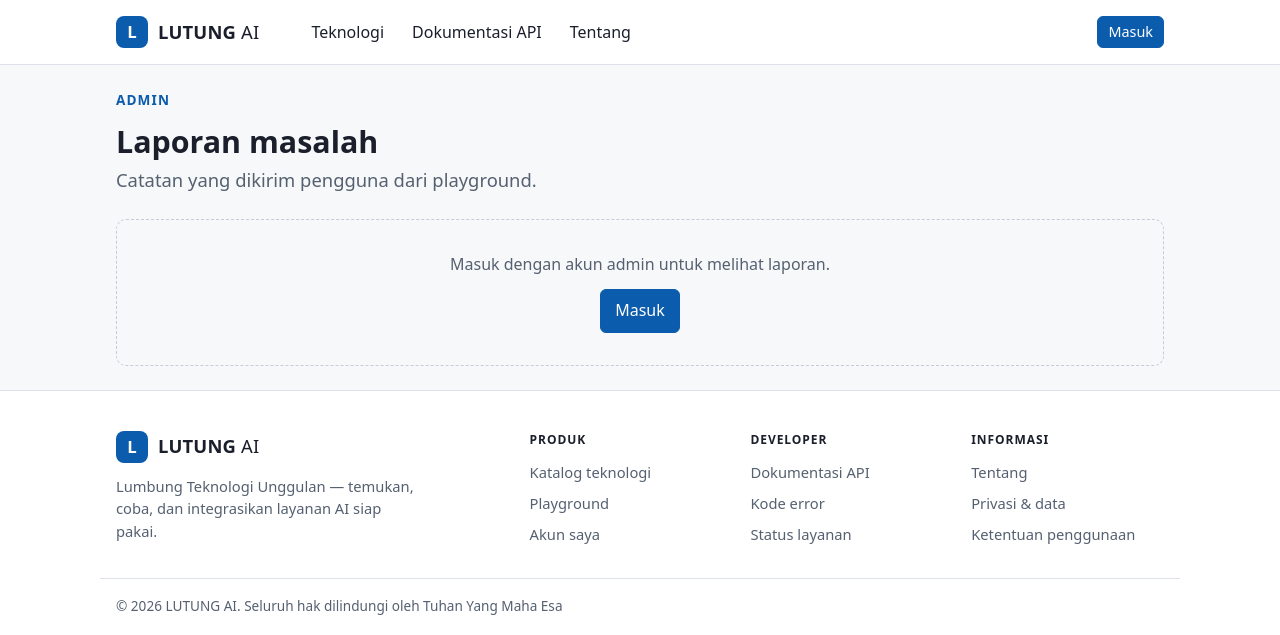
After one commit to rizkynindra/lutung-ai-commercial, a FastAPI app: page /admin/feedback in a window 1280 px wide. The commit adds this page. Shown: the top 635 px of the page. Run offline with FastAPI, Linux system fonts and the light colour scheme.

Commit message:
add feedback page

```diff
--- a/app/db.py
+++ b/app/db.py
@@ -9,6 +9,7 @@ import time
 import uuid
 
 DB_PATH = os.getenv("LUTUNG_DB_PATH", "lutung.db")
+FEEDBACK_LIST_LIMIT = 200
 
 SCHEMA = """
 CREATE TABLE IF NOT EXISTS users (
@@ -124,3 +125,15 @@ def add_feedback(user_id, tech, request_id, message):
     with connect() as c:
         c.execute("INSERT INTO feedback (id, user_id, technology_id, request_id, message, created_at) VALUES (?,?,?,?,?,?)",
                   (_id(), user_id, tech, request_id, message, time.time()))
+
+
+def list_feedback(limit=FEEDBACK_LIST_LIMIT):
+    """Newest reports first, with the sender's account. One extra row detects a longer list."""
+    with connect() as c:
+        rows = c.execute(
+            "SELECT f.technology_id, f.request_id, f.message, f.created_at, u.email, u.display_name "
+            "FROM feedback f LEFT JOIN users u ON u.id = f.user_id "
+            "ORDER BY f.created_at DESC LIMIT ?",
+            (limit + 1,),
+        ).fetchall()
+    return [dict(row) for row in rows[:limit]], len(rows) > limit
--- a/app/main.py
+++ b/app/main.py
@@ -186,6 +186,19 @@ async def feedback(request: Request):
     context = str(body.get("context", ""))[:500]
     db.add_feedback(user["id"], body["technology"], str(body.get("request_id", ""))[:64], f"{msg}\n\n[context] {context}")
     return {"ok": True}
+
+
+@app.get("/api/v1/admin/feedback")
+def admin_feedback(request: Request):
+    rid = request.state.rid
+    try:
+        user = current_user(request)
+    except auth.AuthError:
+        return err(rid, "UNAUTHORIZED", "Sign in again.", 401)
+    if not user["admin"]:
+        return err(rid, "FORBIDDEN", "Admin only.", 403)
+    items, truncated = db.list_feedback()
+    return {"items": items, "truncated": truncated, "limit": db.FEEDBACK_LIST_LIMIT}
 
 
 _GENERATE_MODES = {"create", "edit", "transparent"}
@@ -425,3 +438,8 @@ def privacy(request: Request):
 @app.get("/account")
 def account(request: Request):
     return page(request, "account.html", techs=[t for t in registry() if t.get("playground_enabled")])
+
+
+@app.get("/admin/feedback")
+def admin_feedback_page(request: Request):
+    return page(request, "admin_feedback.html")
--- a/app/static/app.js
+++ b/app/static/app.js
@@ -402,13 +402,31 @@
       a.click();
       if (a.href.startsWith("blob:")) URL.revokeObjectURL(a.href);
     });
+    const notice = $("notice-dialog");
+    function showNotice(title, body) {
+      $("notice-title").textContent = title;
+      $("notice-body").textContent = body;
+      if (!notice.open) notice.showModal();
+    }
+    notice.addEventListener("click", (e) => { if (e.target === notice) notice.close(); });
+    $("notice-close").addEventListener("click", () => notice.close());
     $("fb-send").addEventListener("click", async () => {
       const message = $("fb-msg").value.trim();
-      if (!message) return;
-      const r = await api("/api/v1/feedback", { method: "POST", headers: { "Content-Type": "application/json" },
-        body: JSON.stringify({ technology: slug, request_id: lastRid, message, context: navigator.userAgent }) });
-      status.textContent = r.ok ? "Laporan terkirim. Terima kasih." : errorText(r);
-      if (r.ok) $("fb-msg").value = "";
+      if (!message) {
+        showNotice("Catatan masih kosong", "Tulis apa yang terjadi, lalu kirim lagi.");
+        return;
+      }
+      const send = $("fb-send");
+      send.disabled = true;
+      try {
+        const r = await api("/api/v1/feedback", { method: "POST", headers: { "Content-Type": "application/json" },
+          body: JSON.stringify({ technology: slug, request_id: lastRid, message, context: navigator.userAgent }) });
+        if (r.ok) $("fb-msg").value = "";
+        showNotice(r.ok ? "Laporan terkirim" : "Laporan belum terkirim",
+          r.ok ? "Terima kasih. Catatan Anda sudah tersimpan." : errorText(r));
+      } finally {
+        send.disabled = false;
+      }
     });
   }
 
@@ -429,6 +447,7 @@
       $("acct-email").textContent = me.email || "";
       $("acct-provider").textContent = PROVIDER_LABEL[u.provider] || "Masuk";
       $("acct-admin").hidden = !me.admin;
+      $("acct-reports").hidden = !me.admin;
       $("acct-avatar").textContent = name.trim().charAt(0).toUpperCase();
       $("acct-consent").textContent = me.consent ? "Sudah disetujui" : "Belum disetujui";
       document.querySelectorAll("[data-trial-note]").forEach((el) => {
@@ -455,5 +474,57 @@
     });
   }
 
-  window.LUTUNG = { initCatalog, initPlayground, initAccount };
+  function initReports() {
+    onAuth(async (u) => {
+      $("reports-login").hidden = true;
+      $("reports-denied").hidden = true;
+      $("reports-empty").hidden = true;
+      $("reports").hidden = true;
+      if (u === undefined) return;
+      if (!u) { $("reports-status").textContent = ""; $("reports-login").hidden = false; return; }
+      $("reports-status").textContent = "Memuat…";
+      const r = await api("/api/v1/admin/feedback");
+      $("reports-status").textContent = "";
+      if (r.status === 401) { $("reports-login").hidden = false; return; }
+      if (!r.ok) {
+        if (r.body.error && r.body.error.code === "FORBIDDEN") $("reports-denied").hidden = false;
+        else $("reports-status").textContent = errorText(r);
+        return;
+      }
+      const items = r.body.items || [];
+      if (!items.length) { $("reports-empty").hidden = false; return; }
+      const body = $("reports-body");
+      body.replaceChildren();
+      items.forEach((item) => {
+        const tr = body.insertRow();
+        const when = document.createElement("time");
+        const date = new Date(item.created_at * 1000);
+        when.dateTime = date.toISOString();
+        when.textContent = date.toLocaleString("id-ID", { dateStyle: "medium", timeStyle: "short" });
+        tr.insertCell().append(when);
+        const who = tr.insertCell();
+        who.className = "report-who";
+        const email = item.email || "";
+        const name = item.display_name || "";
+        who.append(email || name || "Pengguna tanpa email");
+        if (name && email && name !== email) {
+          const sub = document.createElement("span");
+          sub.textContent = name;
+          who.append(sub);
+        }
+        tr.insertCell().textContent = item.technology_id || "";
+        tr.insertCell().textContent = item.request_id || "Tidak ada";
+        const note = tr.insertCell();
+        note.className = "report-note";
+        note.textContent = item.message || "";
+      });
+      if (r.body.truncated) {
+        $("reports-note").hidden = false;
+        $("reports-note").textContent = "Hanya " + r.body.limit + " laporan terbaru yang ditampilkan.";
+      }
+      $("reports").hidden = false;
+    });
+  }
+
+  window.LUTUNG = { initCatalog, initPlayground, initAccount, initReports };
 })();
--- a/app/static/style.css
+++ b/app/static/style.css
@@ -29,8 +29,12 @@ a { color: var(--brand); }
 .nav-links a[aria-current="page"] { color: var(--brand); background: #e8f0fa; }
 .auth-area { display: flex; gap: 8px; align-items: center; flex-wrap: wrap; padding: 8px 12px 4px; border-top: 1px solid var(--line); }
 .auth-area a { color: var(--muted); text-decoration: none; font-size: 0.9rem; max-width: 220px; overflow: hidden; text-overflow: ellipsis; white-space: nowrap; }
-.auth-dialog { border: 1px solid var(--line); border-radius: 12px; padding: 0; width: min(420px, calc(100vw - 32px)); color: var(--text); }
-.auth-dialog::backdrop { background: rgba(26, 31, 43, 0.45); }
+.auth-dialog, .notice-dialog { border: 1px solid var(--line); border-radius: 12px; padding: 0; width: min(420px, calc(100vw - 32px)); color: var(--text); background: var(--surface); }
+.auth-dialog::backdrop, .notice-dialog::backdrop { background: rgba(26, 31, 43, 0.45); }
+.notice-body { display: flex; flex-direction: column; gap: 12px; padding: 20px 24px 24px; }
+.notice-body h2, .notice-body p { margin: 0; }
+.notice-body h2 { font-size: 1.35rem; }
+.notice-body .btn { min-height: 44px; }
 .auth-form { display: flex; flex-direction: column; gap: 12px; padding: 20px 24px 24px; }
 .auth-form h2 { margin: 0; font-size: 1.35rem; }
 .auth-form .lead-in { margin: 0; color: var(--muted); }
@@ -267,12 +271,19 @@ code { font-family: ui-monospace, Consolas, monospace; font-size: 0.92em; }
 .profile-info strong { font-size: 1.15rem; }
 .profile-info > span:not(.chip) { color: var(--muted); overflow-wrap: anywhere; }
 .profile-info .chip { margin-top: 6px; }
+#acct-reports { margin-top: 10px; min-height: 44px; }
 .access-list { list-style: none; padding: 0 !important; margin: 0 0 12px !important; }
 .access-row { display: flex; align-items: center; gap: 14px; padding: 14px 0; border-bottom: 1px solid var(--line); flex-wrap: wrap; }
 .access-row:first-child { padding-top: 0; }
 .access-info { flex: 1; min-width: 180px; display: flex; flex-direction: column; }
 .access-info span { color: var(--muted); font-size: 0.9rem; }
 .panel .summary { margin-bottom: 12px; }
+.table-scroll { overflow-x: auto; }
+#reports-login .btn, #reports-denied .btn { min-height: 44px; }
+.report-who { display: flex; flex-direction: column; }
+.report-who span { color: var(--muted); font-size: 0.9rem; }
+.report-note { white-space: pre-wrap; min-width: 16rem; max-width: 36rem; }
+#reports-note { margin-bottom: 12px; }
 
 /* about */
 .about { display: flex; flex-direction: column; gap: 28px; max-width: 900px; }
--- a/app/templates/account.html
+++ b/app/templates/account.html
@@ -23,6 +23,7 @@
       <span id="acct-email"></span>
       <span class="chip" id="acct-provider">Masuk</span>
       <span class="chip" id="acct-admin" hidden>Admin</span>
+      <a class="btn ghost" id="acct-reports" href="/admin/feedback" hidden>Laporan masalah</a>
     </div>
     <button type="button" class="btn ghost" id="acct-signout">Keluar</button>
   </section>
--- /dev/null
+++ b/app/templates/admin_feedback.html
@@ -0,0 +1,44 @@
+{% extends "base.html" %}
+{% block title %}Laporan masalah{% endblock %}
+{% block content %}
+<header class="page-head">
+  <p class="eyebrow">Admin</p>
+  <h1>Laporan masalah</h1>
+  <p class="lead">Catatan yang dikirim pengguna dari playground.</p>
+</header>
+
+<p id="reports-status" class="pg-status" role="status" aria-live="polite">Memuat…</p>
+
+<div id="reports-login" class="empty" hidden>
+  <p>Masuk dengan akun admin untuk melihat laporan.</p>
+  <button type="button" class="btn" data-signin>Masuk</button>
+</div>
+
+<div id="reports-denied" class="empty" hidden>
+  <p>Halaman ini hanya untuk admin.</p>
+  <a class="btn ghost" href="/account">Kembali ke akun</a>
+</div>
+
+<div id="reports-empty" class="empty" hidden>
+  <p>Belum ada laporan.</p>
+</div>
+
+<div id="reports" class="panel" hidden>
+  <p id="reports-note" class="muted-text" hidden></p>
+  <div class="table-scroll">
+    <table class="doc-table">
+      <thead>
+        <tr>
+          <th scope="col">Waktu</th>
+          <th scope="col">Pengguna</th>
+          <th scope="col">Layanan</th>
+          <th scope="col">ID permintaan</th>
+          <th scope="col">Catatan</th>
+        </tr>
+      </thead>
+      <tbody id="reports-body"></tbody>
+    </table>
+  </div>
+</div>
+{% endblock %}
+{% block scripts %}<script>LUTUNG.initReports()</script>{% endblock %}
```
Also changed, not shown: app/registry.json (+19 -19 lines), app/templates/playground.html (+8 -0 lines).
